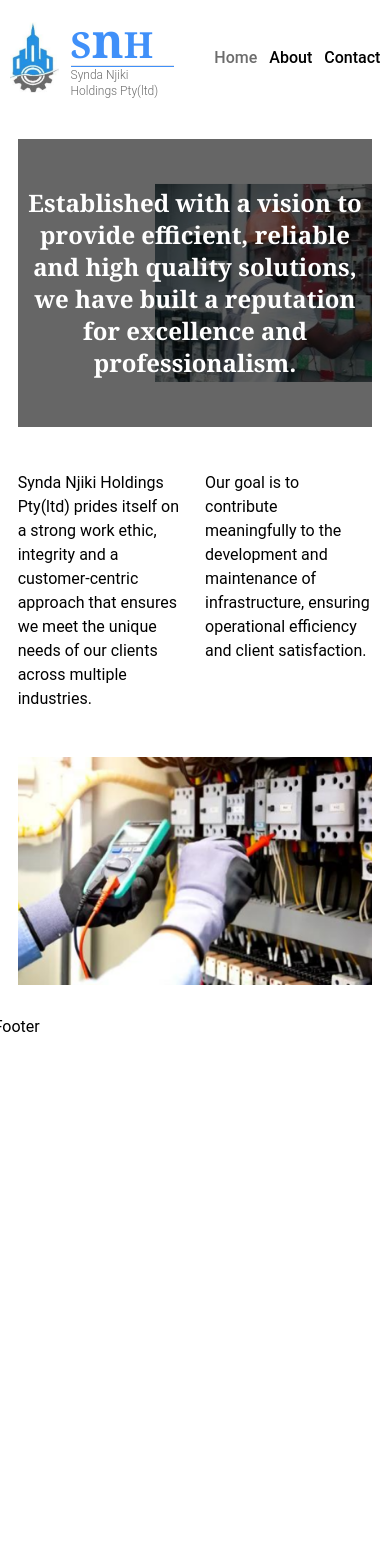
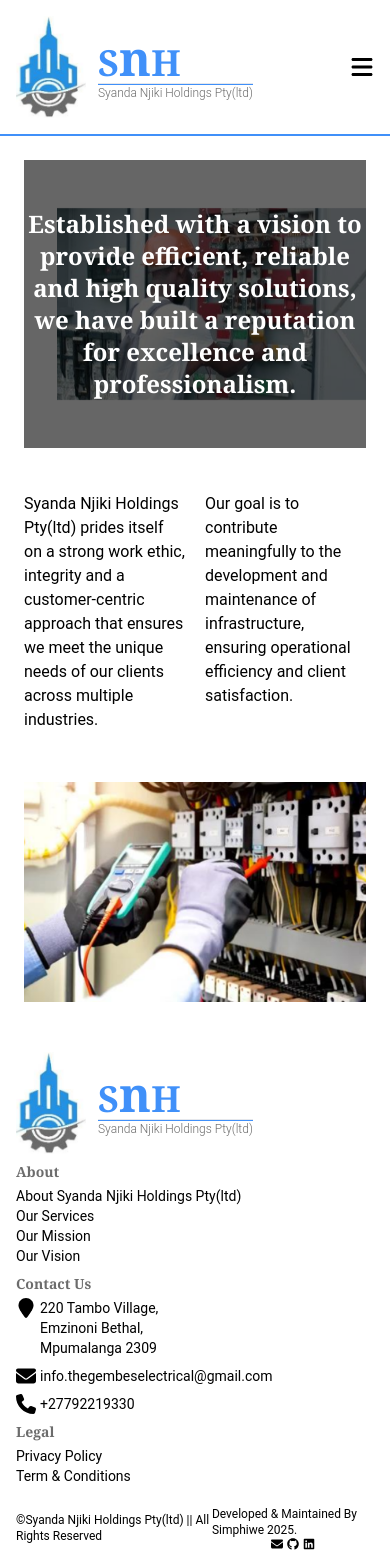
Before and after one commit to DeeBest/Syanda_Njiki_Holdings, a React (Vite) app: page / in a window 390 px wide. Before the commit the page ends 1039 px from the top, so only its background shows below. Built offline with nearby package versions, Linux system fonts and the light colour scheme.

Commit message:
created footer

```diff
--- a/src/components/Footer.jsx
+++ b/src/components/Footer.jsx
@@ -1,4 +1,106 @@
+import logoImg from '../assets/logo-img.png';
+import { Link } from 'react-router-dom';
+import {
+  FaEnvelope,
+  FaGithub,
+  FaLinkedin,
+  FaLocationPin,
+  FaPhone,
+} from 'react-icons/fa6';
+
 const Footer = () => {
-  return <div>Footer</div>;
+  return (
+    <footer className="w-full text-sm">
+      <section className="flex flex-col w-full max-w-4xl p-4 mx-auto">
+        <div className="flex flex-col items-start w-full gap-2 sm:flex-row">
+          <Link to="/" className="flex items-center gap-3">
+            <div className="w-[70px]">
+              <img
+                src={logoImg}
+                alt="logo image"
+                className="object-cover w-full"
+              />
+            </div>
+            <div className="flex flex-col">
+              <h1 className="text-[#4090f9] font-bold font-serif text-4xl">
+                S<span className="text-5xl">n</span>H
+              </h1>
+              <hr className="w-full h-[2px] bg-[#4090f9]" />
+              <h4 className="text-[#6c6c6c] font-light text-xs">
+                Syanda Njiki Holdings Pty(ltd)
+              </h4>
+            </div>
+          </Link>
+          <div className="flex flex-col sm:ml-auto">
+            <h3 className="font-serif font-semibold text-[#6c6c6c] mb-1">
+              About
+            </h3>
+            <Link to="/about">About Syanda Njiki Holdings Pty(ltd)</Link>
+            <Link to="/about">Our Services</Link>
+            <Link to="/about">Our Mission</Link>
+            <Link to="/about">Our Vision</Link>
+          </div>
+          <div className="flex flex-col" id="contact">
+            <h3 className="font-serif font-semibold text-[#6c6c6c] mb-1">
+              Contact Us
+            </h3>
+            <div className="flex items-start gap-1">
+              <FaLocationPin className="text-xl" />
+              <div>
+                <p>220 Tambo Village,</p>
+                <p>Emzinoni Bethal,</p>
+                <p>Mpumalanga 2309</p>
+              </div>
+            </div>
+            <div className="flex items-start gap-1 mt-2">
+              <FaEnvelope className="text-xl" />
+              <a href="mailto:info.thegembeselectrical@gmail.com">
+                info.thegembeselectrical@gmail.com
+              </a>
+            </div>
+            <div className="flex items-start gap-1 mt-2">
+              <FaPhone className="text-xl" />
+              <a href="tel:+27792219330">+27792219330</a>
+            </div>
+          </div>
+          <div className="flex flex-col">
+            <h3 className="font-serif font-semibold text-[#6c6c6c] mb-1">
+              Legal
+            </h3>
+            <Link to="/">Privacy Policy</Link>
+            <Link to="/">Term & Conditions</Link>
+          </div>
+        </div>
+        <div className="flex items-center justify-between mt-5 text-xs">
+          <p>&copy;Syanda Njiki Holdings Pty(ltd) || All Rights Reserved</p>
+          <div className="flex flex-col items-center justify-center">
+            <p>
+              Developed & Maintained By Simphiwe {new Date().getFullYear()}.
+            </p>
+            <div className="flex gap-1">
+              <Link
+                className="duration-500 hover:rotate-45"
+                to="mailto:simphiwedladla8@gmail.com"
+              >
+                <FaEnvelope />
+              </Link>
+              <Link
+                className="duration-500 hover:rotate-45"
+                to="https://github.com/DeeBest"
+              >
+                <FaGithub />
+              </Link>
+              <Link
+                className="duration-500 hover:rotate-45"
+                to="https://www.linkedin.com/in/dladla-simphiwe-89061a20a/"
+              >
+                <FaLinkedin />
+              </Link>
+            </div>
+          </div>
+        </div>
+      </section>
+    </footer>
+  );
 };
 export default Footer;
--- a/src/components/Header.jsx
+++ b/src/components/Header.jsx
@@ -1,10 +1,12 @@
+import { FaBars } from 'react-icons/fa6';
 import logoImg from '../assets/logo-img.png';
 import { Link, NavLink } from 'react-router-dom';
+import { FaTimes } from 'react-icons/fa';
 
 const Header = () => {
   return (
-    <header className="flex items-center justify-center">
-      <section className="flex items-center justify-between flex-1 w-full max-w-4xl gap-10 p-4">
+    <header className="flex items-center justify-center border-b-2 border-b-[#4090f9]">
+      <section className="relative flex items-center justify-between flex-1 w-full max-w-4xl gap-10 p-4">
         <Link to="/" className="flex items-center gap-3">
           <div className="w-[70px]">
             <img
@@ -19,16 +21,14 @@ const Header = () => {
             </h1>
             <hr className="w-full h-[2px] bg-[#4090f9]" />
             <h4 className="text-[#6c6c6c] font-light text-xs">
-              Synda Njiki Holdings Pty(ltd)
+              Syanda Njiki Holdings Pty(ltd)
             </h4>
           </div>
         </Link>
-        <nav className="flex items-center gap-3 text-base font-medium">
+        <nav className="items-center hidden gap-3 text-base font-medium sm:flex">
           <NavLink
             className={({ isActive }) =>
-              isActive
-                ? 'text-[#6c6c6c]'
-                : 'text-black hover:text-[#6c6c6c] duration-500'
+              isActive ? 'text-[#6c6c6c]' : 'hover:text-[#6c6c6c] duration-500'
             }
             to="/"
           >
@@ -36,17 +36,38 @@ const Header = () => {
           </NavLink>
           <NavLink
             className={({ isActive }) =>
-              isActive
-                ? 'text-[#6c6c6c]'
-                : 'text-black hover:text-[#6c6c6c] duration-500'
+              isActive ? 'text-[#6c6c6c]' : 'hover:text-[#6c6c6c] duration-500'
             }
             to="/about"
           >
             About
           </NavLink>
-          <NavLink className="hover:text-[#6c6c6c] duration-500" to="#contact">
+          <a className="hover:text-[#6c6c6c] duration-500" href="#contact">
             Contact
+          </a>
+        </nav>
+        <FaBars className="flex text-2xl sm:hidden" />
+        <nav className="absolute top-0 left-0 z-50 flex flex-col items-center hidden w-full h-screen p-4 bg-slate-400">
+          <FaTimes className="self-end text-2xl" />
+          <NavLink
+            className={({ isActive }) =>
+              isActive ? 'text-[#6c6c6c]' : 'hover:text-[#6c6c6c] duration-500'
+            }
+            to="/"
+          >
+            Home
           </NavLink>
+          <NavLink
+            className={({ isActive }) =>
+              isActive ? 'text-[#6c6c6c]' : 'hover:text-[#6c6c6c] duration-500'
+            }
+            to="/about"
+          >
+            About
+          </NavLink>
+          <a className="hover:text-[#6c6c6c] duration-500" href="#contact">
+            Contact
+          </a>
         </nav>
       </section>
     </header>
--- a/src/pages/Home.jsx
+++ b/src/pages/Home.jsx
@@ -8,7 +8,7 @@ const Home = () => {
       <div className="flex flex-col items-center justify-center w-full gap-10 mt-3">
         <div className="flex flex-wrap items-start w-full gap-5">
           <p className="flex-1">
-            Synda Njiki Holdings Pty(ltd) prides itself on a strong work ethic,
+            Syanda Njiki Holdings Pty(ltd) prides itself on a strong work ethic,
             integrity and a customer-centric approach that ensures we meet the
             unique needs of our clients across multiple industries.
           </p>
--- a/tailwind.config.js
+++ b/tailwind.config.js
@@ -1,6 +1,5 @@
 /** @type {import('tailwindcss').Config} */
 export default {
-  darkMode: 'class',
   content: ['./index.html', './src/**/*.{js,ts,jsx,tsx}'],
   theme: {
     extend: {
```
